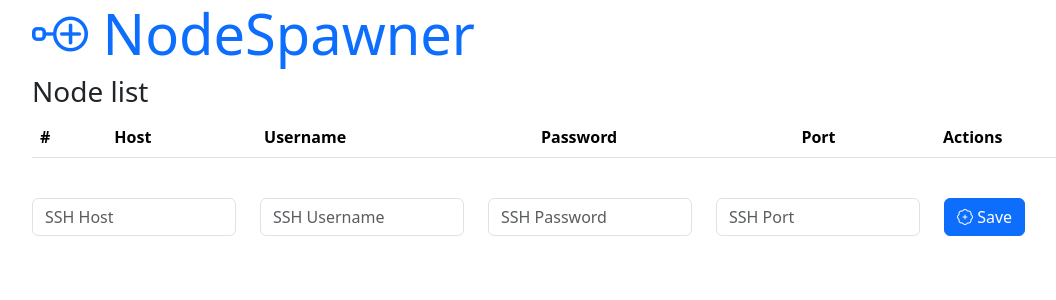
After one commit to Tkd-Alex/dvpn-node-spawner, a Flask app: page /nodes in a window 1280 px wide. The commit adds this page. Shown: the top 300 px of the page, without its empty margins (50-1106 px from the left). Run offline with Flask 3, Linux system fonts and the light colour scheme; lists and menus that the app fills with data are empty; some libraries are stand-ins or nearby versions.

Commit message:
Fix missing key/value configuration, convert toml to wellknow, sqlalchemy and sqlite for store ssh credentials info on database, crud create and get node endpoint with template, show node status / node config, docker info, vps data

```diff
--- a/main.py
+++ b/main.py
@@ -3,18 +3,43 @@ import os
 import copy
 import secrets
 import randomname
+import datetime
+import json
+import tomllib
 from pywgkey import WgPsk
 
 from subprocess import Popen
 from shutil import which
-from flask import Flask, render_template, request
+from flask import Flask, render_template, request, jsonify
+from flask_sqlalchemy import SQLAlchemy
 
-from utils import ifconfig, parse_input
+from utils import ifconfig, parse_input, ssh_connection, sudo_exec_command, ssh_docker, node_status, ssh_read_file
 
 from ConfigHandler import ConfigHandler
 
 app = Flask(__name__)
+app.config ['SQLALCHEMY_DATABASE_URI'] = 'sqlite:///nodes.sqlite3'
 
+db = SQLAlchemy(app)
+
+class Nodes(db.Model):
+    _id = db.Column('_id', db.Integer, primary_key=True, autoincrement=True, nullable=False)
+    host = db.Column(db.String, nullable=False)
+    username = db.Column(db.String, nullable=False)
+    password = db.Column(db.String)
+    port = db.Column(db.Integer)
+
+    def __init__(self, host: str, username: str, password: str = None, port: int = 22):
+        self.host = host
+        self.username = username
+        self.password = password
+        self.port = port
+
+    def as_dict(self):
+       return {c.name: getattr(self, c.name) for c in self.__table__.columns}
+
+
+"""
 dvpn_node_repo = "ghcr.io/sentinel-official/dvpn-node"
 
 if which("docker") is None:
@@ -37,6 +62,7 @@ except docker.errors.ImageNotFound:
     if answer is True:
         # If tag is None or empty, it is set to latest
         dvpn_node_image = client.images.pull(dvpn_node_repo, tag=None)
+"""
 
 
 @app.route("/containers", methods=["GET"])
@@ -46,8 +72,102 @@ def get_containers():
     return "Hello world"
 
 
-@app.route("/create/", methods=("GET", "POST"))
-def create():
+@app.route("/nodes", methods=("GET", "POST"))
+def get_nodes():
+    if request.method == "POST":
+        form = request.form.to_dict()
+        node = Nodes(
+            host=form["host"],
+            username=form["username"],
+            password=form["password"],
+            port=form["port"],
+        )
+        db.session.add(node)
+        db.session.commit()
+
+    nodes = Nodes.query.all()
+    for n in nodes:
+        n.password = "*" * len(n.password)
+
+    return render_template('nodes.html', nodes=nodes)
+
+@app.route("/node/<node_id>", methods=("GET", "POST"))
+def get_node(node_id):
+    node = db.session.get(Nodes, node_id)
+    ssh = ssh_connection(
+        host=node.host,
+        username=node.username,
+        password=node.password,
+        port=node.port
+    )
+
+    ssh_stdin, ssh_stdout, ssh_stderr = sudo_exec_command(ssh, "sudo whoami", password=node.password)
+    sudoers_permission = ssh_stdout.readlines()[-1].strip() == "root"
+
+    ssh_stdin, ssh_stdout, ssh_stderr = sudo_exec_command(ssh, "docker", password=node.password)
+    output_error = ssh_stderr.read().decode("utf-8").strip()
+    docker_installed = not output_error.endswith("command not found")
+
+    containers = []
+    if docker_installed is True:
+        cmd = "docker version --format '{{.Client.APIVersion}}'"
+        ssh_stdin, ssh_stdout, ssh_stderr = sudo_exec_command(ssh, cmd, password=node.password)
+        docker_api_version = ssh_stdout.read().decode("utf-8").strip()
+
+        docker_client = ssh_docker(
+            host=node.host,
+            username=node.username,
+            docker_api_version=docker_api_version,
+            password=node.password,
+            port=node.port
+        )
+        if docker_client is not None:
+            containers = docker_client.containers()
+            containers = [c for c in containers if c['Image'] == 'sentinel-dvpn-node']
+            # For each container search for tcp port and then get node status
+            # Estract al node config
+            for container in containers:
+                container["Created"] = datetime.datetime.fromtimestamp(container["Created"]).strftime("%m/%d/%Y, %H:%M:%S")
+                for port in container["Ports"]:
+                    if port["IP"] == "0.0.0.0" and port["Type"] == "tcp":
+                        container.update({
+                            "NodeStatus": node_status(node.host, port["PublicPort"])
+                        })
+                        break
+                for mount in container["Mounts"]:
+                    if mount['Type'] == 'bind' and mount["Source"] != "/lib/modules":
+                        node_config_fpath = os.path.join(mount["Source"], "config.toml")
+                        node_config = ssh_read_file(ssh, node_config_fpath)
+                        node_config = tomllib.loads(node_config)
+                        node_config = ConfigHandler.node_toml2wellknow(node_config)
+
+                        node_config["extras"]["node_folder"]["value"] = mount["Source"]
+                        service_type = node_config["node"]["type"]["value"]
+                        service_config = ssh_read_file(ssh, os.path.join(mount["Source"], f"{service_type}.toml"))
+                        service_config = tomllib.loads(service_config)
+                        node_config["extras"]["udp_port"]["value"] = service_config["vmess"]["listen_port"] if service_type == "v2ray" else service_config["listen_port"]
+
+                        container.update({ "NodeConfig": node_config })
+                        break
+
+                # stats = docker_client.stats(container["Id"], decode=False, stream=False, one_shot=True)
+                # container.update({"Stats": stats})
+
+    ssh.close()
+
+    node.password = "*" * len(node.password)
+    node_info = node.as_dict()
+    node_info.update({
+        "sudoers_permission": sudoers_permission,
+        "docker_installed": docker_installed,
+        "containers": containers
+    })
+
+    return render_template("node.html", node_id=node_id, node_info=node_info)
+
+
+@app.route("/create", methods=("GET", "POST"))
+def create_config():
     node_config = copy.deepcopy(ConfigHandler.node)
     if request.method == "POST":
         form = request.form.to_dict()
@@ -105,4 +225,6 @@ def create():
 
 
 if __name__ == "__main__":
-    app.run(host="127.0.0.1", port=3845, debug=True)
+    with app.app_context():
+        db.create_all()
+        app.run(host="127.0.0.1", port=3845, debug=True)
--- a/templates/base.html
+++ b/templates/base.html
@@ -5,6 +5,11 @@
     <meta name="viewport" content="width=device-width, initial-scale=1">
     <link href="https://cdn.jsdelivr.net/npm/bootstrap@5.3.1/dist/css/bootstrap.min.css" rel="stylesheet" integrity="sha384-4bw+/aepP/YC94hEpVNVgiZdgIC5+VKNBQNGCHeKRQN+PtmoHDEXuppvnDJzQIu9" crossorigin="anonymous">
     <link rel="stylesheet" href="https://cdn.jsdelivr.net/npm/bootstrap-icons@1.3.0/font/bootstrap-icons.css">
+    <link rel="stylesheet" href="https://cdn.jsdelivr.net/npm/jquery.json-viewer@1.5.0/json-viewer/jquery.json-viewer.min.css">
+
+    <script src="https://code.jquery.com/jquery-3.3.1.slim.min.js" integrity="sha384-q8i/X+965DzO0rT7abK41JStQIAqVgRVzpbzo5smXKp4YfRvH+8abtTE1Pi6jizo" crossorigin="anonymous"></script>
+    <script src="https://cdn.jsdelivr.net/npm/jquery.json-viewer@1.5.0/json-viewer/jquery.json-viewer.min.js"></script>
+
     <title>{% block title %} {% endblock %} - NodeSpawner</title>
 </head>
 <body>
--- /dev/null
+++ b/templates/nodes.html
@@ -0,0 +1,39 @@
+{% extends 'base.html' %}
+
+{% block content %}
+    <h3>{% block title %} Node list {% endblock %}</h3>
+    <table class="table">
+        <thead>
+            <tr>
+            <th scope="col">#</th>
+            <th scope="col">Host</th>
+            <th scope="col">Username</th>
+            <th scope="col">Password</th>
+            <th scope="col">Port</th>
+            <th scope="col">Actions</th>
+            </tr>
+        </thead>
+        <tbody>
+            {% for node in nodes %}
+            <tr>
+                <th scope="row">{{ node._id }}</th>
+                <td>{{ node.host }}</td>
+                <td>{{ node.username }}</td>
+                <td>{{ node.password }}</td>
+                <td>{{ node.port }}</td>
+                <td><a class="btn btn-primary btn-sm" href="/node/{{node._id}}" role="button"><i class="bi bi-arrow-up-right-square"></i></a></td>
+            </tr>
+            {% endfor %}
+        </tbody>
+    </table>
+    <br>
+    <form method="post">
+        <div class="row">
+            <div class="col"><input type="text" class="form-control" name="host" placeholder="SSH Host"></div>
+            <div class="col"><input type="text" class="form-control" name="username" placeholder="SSH Username"></div>
+            <div class="col"><input type="password" class="form-control" name="password" placeholder="SSH Password"></div>
+            <div class="col"><input type="number" class="form-control" name="port" placeholder="SSH Port"></div>
+            <div class="col"><button type="submit" class="btn btn-primary"><i class="bi bi-patch-plus"></i> Save</button></div>
+        </div>
+    </form>
+{% endblock %}
```
Also changed, not shown: ConfigHandler.py (+13 -0 lines), ssh-playground.py (+1 -8 lines), templates/node.html (added, +72 -0 lines), utils.py (+68 -0 lines), 1 other file.
